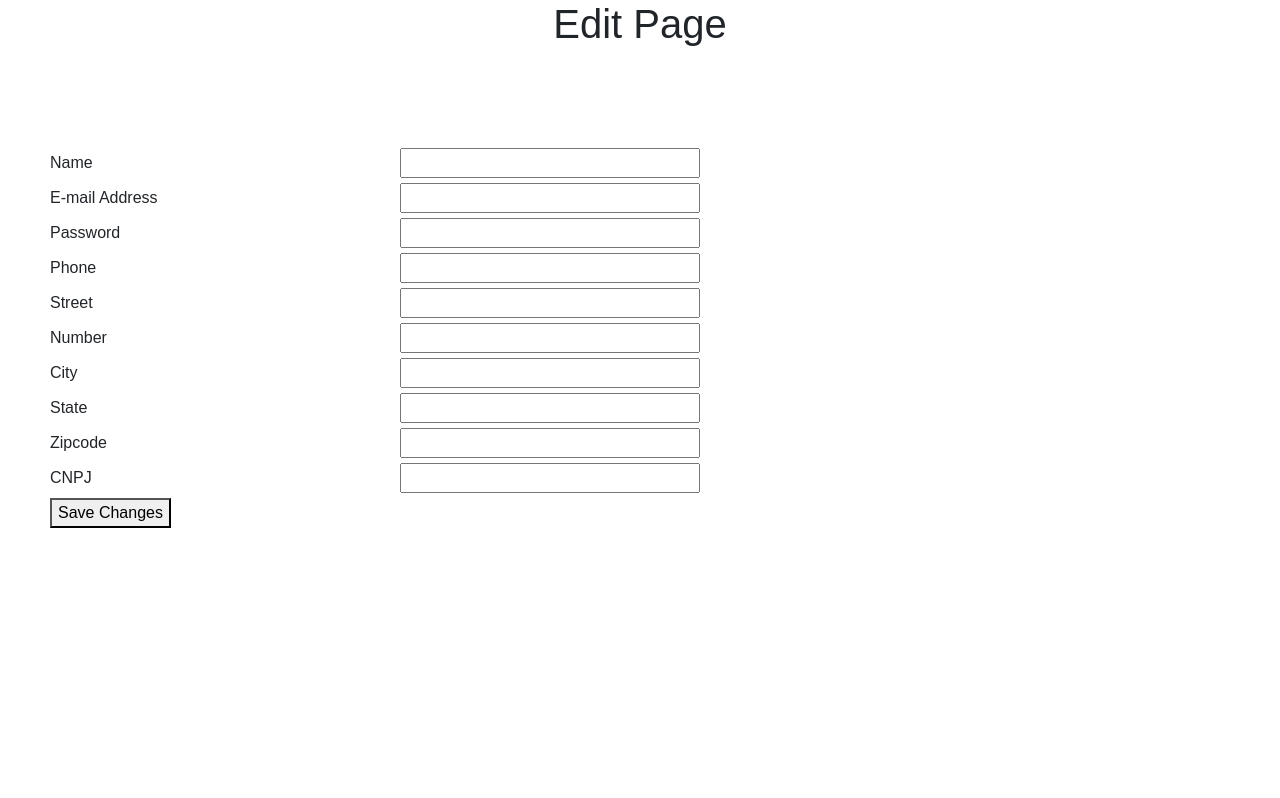
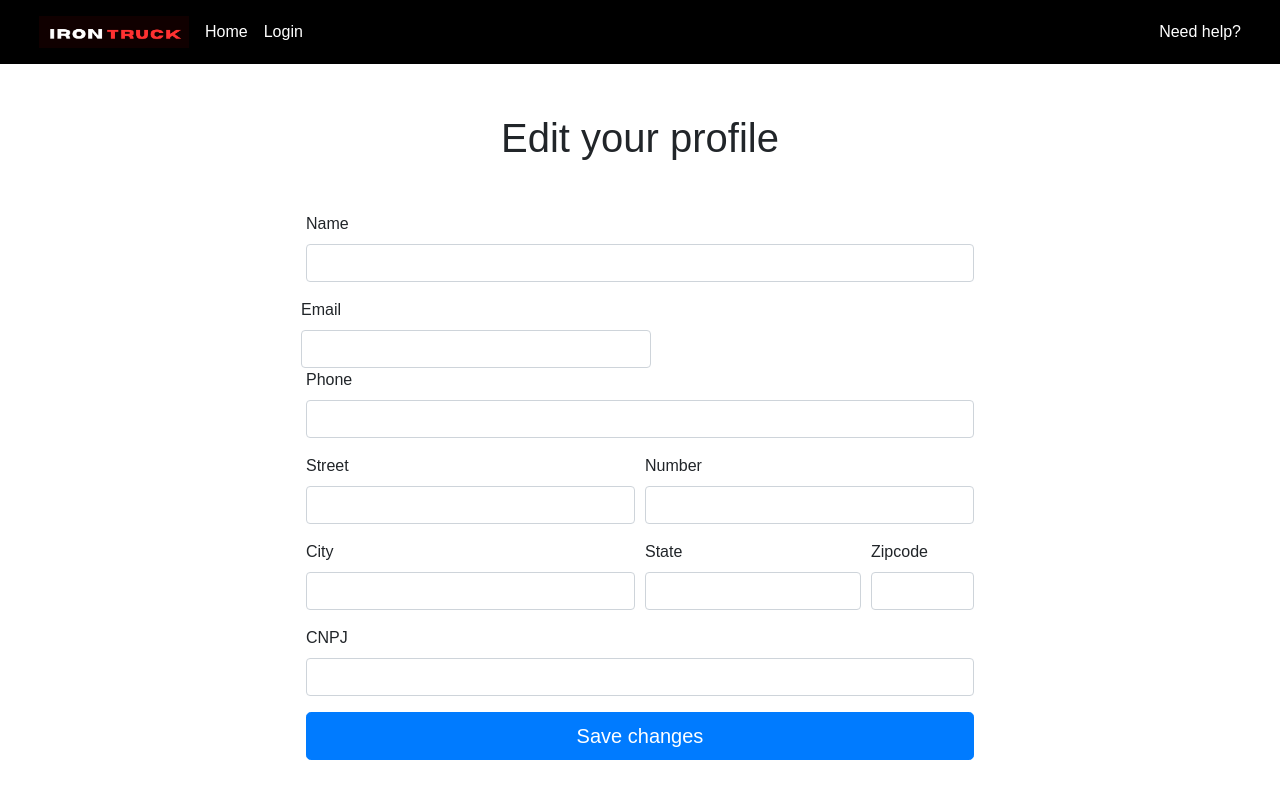
Before and after one commit to Bru9is/irontruck-client, a React (Create React App) app: page /edit-profile in a window 1280 px wide. Shown: the top 798 px of the page. Built offline with nearby package versions, Linux system fonts and the light colour scheme; no server answers; a web font is replaced by a local one.

Commit message:
Edit Post changes

```diff
--- a/src/assets/styles/index.css
+++ b/src/assets/styles/index.css
@@ -307,3 +307,16 @@ h4 {
     width: 100%;
     padding: 10px;
 }
+
+#edit-your-profile {
+    margin-top: 50px;
+    margin-bottom: 0px !important;
+}
+
+#edit-post {
+    margin-top: 50px;
+}
+
+.accept-reject{
+    margin-right: 20px;
+}
--- a/src/components/App.js
+++ b/src/components/App.js
@@ -17,6 +17,7 @@ import PostProposalsPage from "../pages/PostProposalsPage";
 import { AuthContextComponent } from "../contexts/authContext";
 import CompanyProposalsPage from "../pages/CompanyProposalsPage";
 import ProposalAcceptedPage from "../pages/ProposalAcceptedPage";
+import EditPostPage from "../pages/EditPostPage.js"
 
 
 function App() {
@@ -30,6 +31,7 @@ function App() {
           <Route path="/help" element={<HelpPage />} />
           <Route path="/company/proposals" element={<CompanyProposalsPage />} />
           <Route path="/:postId/all-proposals" element={<PostProposalsPage />} />
+          <Route path="/:postId/edit-post" element={<EditPostPage />} />
           <Route path="/:proposalId/accept" element={<ProposalAcceptedPage />} />
           <Route path="/auth">
             <Route path='signup' element={<Signup />} />
--- a/src/components/PostCard.js
+++ b/src/components/PostCard.js
@@ -1,3 +1,5 @@
+import {Link} from 'react-router-dom'
+
 function PostCard(props) {
 
     return (
@@ -10,6 +12,7 @@ function PostCard(props) {
             <p> <span style = {{color: '#9a0414'}}> Unboxing: </span><span>{props.unboxing ? "Yes": "No"}</span> </p>
             <p> <span style = {{color: '#9a0414'}}> Material: </span><span>{props.material ? "Yes": "No"}</span> </p>
             <p> <span style = {{color: '#9a0414'}}> Floor: </span><span>{props.floors}</span> </p>
+            <Link to={`/${props.postId}/edit-post`}><button>Edit post</button></Link>
         </div>
     )
 }
--- a/src/components/ProposalCard.js
+++ b/src/components/ProposalCard.js
@@ -17,7 +17,7 @@ const ProposalCard = ({date, origin, destination, companyName, total, proposalId
 
     return (
         <div className = 'gradient-border proposal-card'>
-            <p><span style = {{color: '#9a0414'}}>Date: </span><span>{new Date(date).toLocaleDateString('pt-br')}</span></p>
+            <p><span style = {{color: '#9a0414'}}>Date: </span><span>{date}</span></p>
             <p><span style = {{color: '#9a0414'}}>Origin: </span><span>{origin}</span></p>
             <p><span style = {{color: '#9a0414'}}>Destination: </span><span>{destination}</span></p>
             {companyName && <p><span style = {{color: '#9a0414'}}>Company name: </span><span>{companyName}</span></p>}
@@ -27,8 +27,8 @@ const ProposalCard = ({date, origin, destination, companyName, total, proposalId
             {status ==='pending' && <p><span style = {{color: '#9a0414'}}>Status: </span><span style = {{backgroundColor: 'blue', color: 'white'}}>{status}</span></p>}
             {(companyName && status === 'pending') && (
               <>
-                <button className = 'btn btn-primary btn-sm' onClick = {handleClick}>Accept proposal</button>
-                <button className = 'btn btn-danger btn-sm'>Reject proposal</button>
+                <button className = 'btn btn-primary btn-sm accept-reject' onClick = {handleClick}>Accept proposal</button>
+                <button className = 'btn btn-danger btn-sm accept-reject'>Reject proposal</button>
               </>)}
     </div>
     )
--- /dev/null
+++ b/src/pages/EditPostPage.js
@@ -0,0 +1,179 @@
+import { useParams, useNavigate} from 'react-router-dom'
+import { useState, useEffect } from 'react';
+import apiService from '../services/api.service';
+import Navbar from '../components/Navbar';
+
+const EditPostPage = () => {
+
+    const navigate = useNavigate()
+
+    const [post, setPost] = useState({
+        date: null,
+        origin: "",
+        destination: "",
+        truckType: "",
+        boxing: false,
+        unboxing: false,
+        material: false,
+        floors: "",
+        comment:"" });
+
+        const { postId } = useParams()
+
+    useEffect(() => {
+        async function getPostById(postId){
+            try {
+                const result = await apiService.getPostById(postId)
+                setPost(result.data)
+            } catch(err) {
+                console.log(err)
+            }
+        }
+        getPostById()
+    }, [])
+
+    async function handleSubmit(event) {
+        event.preventDefault();
+
+        try {
+          const newPost = {
+            date: post.date,
+            origin: post.origin,
+            destination: post.destination,
+            truckType: post.truckType,
+            boxing: post.boxing,
+            unboxing: post.unboxing,
+            material: post.material,
+            floors: post.floors,
+            comment: post.comment
+          }
+
+          await apiService.editPost(newPost, postId);
+
+          alert('Your post has been succesffully updated')
+          navigate('/user-page')
+        } catch (err) {
+          alert('Something went wrong')
+          console.error(err);
+        }
+      }
+
+    return (
+        <>
+        <Navbar />
+        <h1 id = 'edit-post'>Edit post</h1>
+        <div className = 'signup-container'>
+        <form className = "gradient-border" onSubmit={handleSubmit}>
+            <div className = 'form-item'>
+                <label className = 'post-label' htmlFor="createPostFormDate">Desired date</label>
+                <input className = 'form-control'
+                type="date"
+                name={post.date}
+                id="createPostFormDate"
+                value={post.date}
+                onChange={(e) => setPost({ ...post, date: e.target.value})}                />
+            </div>
+
+            <div className = 'form-item'>
+                <label className = 'post-label' htmlFor="createPostFormOrigin">Origin</label>
+                <input className = 'form-control'
+                type="text"
+                name={post.origin}
+                id="createPostFormOrigin"
+                value={post.origin}
+                onChange={(e) => setPost({ ...post, origin: e.target.value})}                />
+            </div>
+
+            <div className = 'form-item'>
+                <label className = 'post-label' htmlFor="createPostFormDestination">Destination</label>
+                <input className = 'form-control'
+                type="text"
+                name={post.destination}
+                id="createPostFormDestination"
+                value={post.destination}
+                onChange={(e) => setPost({ ...post, destination: e.target.value})}                  />
+            </div>
+
+            <div className = 'form-item'>
+                <label className = 'post-label' htmlFor="createPostFormTruckType">Select a truck type</label>
+                <select className = 'form-control'
+                type="text"
+                name={post.truckType}
+                id="createPostFormTruckType"
+                value={post.truckType}
+                onChange={(e) => setPost({ ...post, truckType: e.target.value})}   >
+
+                <option value="small">small</option>
+                <option value="middle">middle</option>
+                <option value="large">large</option>
+
+                </select>
+            </div>
+
+            <div className = 'form-item'>
+                <label className = 'post-label' htmlFor="createPostFormBoxing">Need boxing?</label>
+                <input className = 'form-check-input'
+                type="checkbox"
+                name={post.boxing}
+                id="createPostFormBoxing"
+                value={post.boxing}
+                checked={post.boxing}
+                onChange={(e) => setPost({ ...post, boxing: e.target.value})}
+                />
+            </div>
+
+            <div className = 'form-item'>
+                <label className = 'post-label' htmlFor="createPostFormUnboxing">Need unboxing?</label>
+                <input className = 'form-check-input'
+                type="checkbox"
+                name={post.unboxing}
+                id="createPostFormUnboxing"
+                value={post.unboxing}
+                checked={post.unboxing}
+                onChange={(e) => setPost({ ...post, unboxing: e.target.value})}                />
+            </div>
+
+            <div className = 'form-item'>
+                <label className = 'post-label' htmlFor="createPostFormMaterial">Need material?</label>
+                <input className = 'form-check-input'
+                type="checkbox"
+                name={post.material}
+                id="createPostFormMaterial"
+                value={post.material}
+                checked={post.material}
+                onChange={(e) => setPost({ ...post, material: e.target.value})}
+                />
+            </div>
+
+            <div className = 'form-item'>
+                <label className = 'post-label' htmlFor="createPostFormFloor">Floors</label>
+                <input className = 'form-control'
+                type="number"
+                name={post.floors}
+                id="createPostFormFloor"
+                value={post.floors}
+                onChange={(e) => setPost({ ...post, floors: e.target.value})}
+                />
+            </div>
+
+            <div className = 'form-item'>
+                <label className = 'post-label' htmlFor="createPostFormComment">Comment</label>
+                <input className = 'form-control'
+                type="text"
+                name={post.comment}
+                id="createPostFormComment"
+                value={post.comment}
+                onChange={(e) => setPost({ ...post, comment: e.target.value})}
+                />
+            </div>
+
+            <div>
+                <button className = 'btn btn-primary btn-lg btn-block' id = 'create-post-btn' type="submit">Save changes</button>
+            </div>
+            </form>
+            </div>
+        </>
+    )
+}
+
+export default EditPostPage
--- a/src/pages/EditProfilePage.js
+++ b/src/pages/EditProfilePage.js
@@ -1,34 +1,35 @@
 import { useState, useEffect } from "react";
 import apiService from "../services/api.service";
 import { useNavigate } from "react-router-dom";
+import Navbar from '../components/Navbar'
 
 const EditProfilePage = () => {
 
     const navigate = useNavigate()
+
     const [profile, setProfile] = useState({
         name: "",
         password: "",
         email: "",
         phone: "",
-        address: {
-            street: "",
-            number: "",
-            city: "",
-            profile: "",
-            zip: ""
-          },
+        street: '',
+        number: '',
+        city: '',
+        state: '',
+        zip: '',
         boxing: "",
         unboxing: "",
         material: "",
         valueFloor: "",
         document: "" });
 
-
     useEffect(() => {
         async function getProfile(){
             try {
                 const result = await apiService.getCompany()
-                setProfile(result.data)
+                console.log(result.data)
+                setProfile({...result.data, street:result.data.address.street, number:result.data.address.number,
+                    city:result.data.address.city, state:result.data.address.state, zip:result.data.address.zip})
             } catch(err) {
                 console.log(err)
             }
@@ -48,11 +49,13 @@ const EditProfilePage = () => {
                 street: profile.street,
                 number: profile.number,
                 city: profile.city,
-                profile: profile.state,
+                state: profile.state,
                 zip: profile.zip
               },
               document: profile.document
             }
+
+            console.log('edited user', editedUser)
             await apiService.editProfile(editedUser);
             alert("Profile successfully updated!")
             navigate("/");
@@ -64,173 +67,175 @@ const EditProfilePage = () => {
     return (
 
     <div>
-      <h1 className="title">Edit Page</h1>
-      <form className="char-creation" onSubmit={handleSubmit}>
+        <Navbar />
+      <h1 id = 'edit-your-profile'>Edit your profile</h1>
+    <div className="signup-container">
+        <form onSubmit={handleSubmit}>
 
-        <div>
-          <label htmlFor="signupFormName">Name</label>
+            <div className="form-group">
+            <label htmlFor="editProfileName">Name</label>
             <input
             type="text"
+            className="form-control"
             name={profile.name}
-            id="signupFormName"
+            id="editProfileName"
             value={profile.name}
             onChange={(e) => setProfile({ ...profile, name: e.target.value })}
             />
         </div>
 
+        <div className="form-row">
             <div>
-          <label htmlFor="signupFormEmail">E-mail Address</label>
+            <label htmlFor="editProfileEmail">Email</label>
             <input
                 type="email"
+                className="form-control"
                 name={profile.email}
-            id="signupFormEmail"
+                id="editProfileEmail"
                 value={profile.email}
-            onChange={(e) => setProfile({ ...profile, email: e.target.value })}
-          />
+                onChange={(e) => setProfile({ ...profile, email: e.target.value })} />
                 </div>
 
-        <div>
-          <label htmlFor="signupFormPassword">Password</label>
+        </div>
+        <div className="form-group">
+            <label htmlFor="editProfilePhone">Phone</label>
             <input
-            type="password"
-            name={profile.password}
-            id="signupFormPassword"
-            value={profile.password}
-            onChange={(e) => setProfile({ ...profile, password: e.target.value })}
-          />
+            type="text"
+            className="form-control"
+            name={profile.phone}
+            id="editProfilePhone"
+            value={profile.phone}
+            onChange={(e) => setProfile({ ...profile, phone: e.target.value })}/>
         </div>
 
-        <div>
-          <label htmlFor="signupFormPhone">Phone</label>
+        <div className="form-row">
+        <div className="form-group col-md-6">
+            <label htmlFor="inputStreet">Street</label>
             <input
             type="text"
-            name={profile.phone}
-            id="signupFormPhone"
-            value={profile.phone}
-            onChange={(e) => setProfile({ ...profile, phone: e.target.value })}
-          />
+            className="form-control"
+            name={profile.street}
+            id="editProfileStreet"
+            value={profile.street}
+            onChange={(e) => setProfile({ ...profile, street: e.target.value})}/>
+
+
+        </div>
+        <div className="form-group col-md-6">
+            <label htmlFor="editProfileNumber">Number</label>
+            <input
+            type="number"
+            className="form-control"
+            name={profile.number}
+            id="editProfileNumber"
+            value={profile.number}
+            onChange={(e) => setProfile({ ...profile, number: e.target.value})}/>
         </div>
 
-        <div>
-          <label htmlFor="signupFormStreet">Street</label>
+        </div>
+        <div className="form-row">
+            <div className="form-group col-md-6">
+            <label htmlFor="editProfileCity">City</label>
             <input
                 type="text"
-            name={profile.address.street}
-            id="signupFormStreet"
-            value={profile.address.street}
-            onChange={(e) => setProfile({ ...profile, street: e.target.value })}
-          />
-        </div>
-
-        <div>
-          <label htmlFor="signupFormNumber">Number</label>
-          <input
-            type="text"
-            name={profile.address.number}
-            id="signupFormNumber"
-            value={profile.address.number}
-            onChange={(e) => setProfile({ ...profile, number: e.target.value })}
-          />
-        </div>
-
-        <div>
-          <label htmlFor="signupFormCity">City</label>
-          <input
-            type="text"
-            name={profile.address.city}
-            id="signupFormCity"
-            value={profile.address.city}
+                className="form-control"
+                name={profile.city}
+                id="editProfileCity"
+                value={profile.city}
                 onChange={(e) => setProfile({ ...profile, city: e.target.value })}
                 />
             </div>
 
-        <div>
-          <label htmlFor="signupFormCity">State</label>
+            <div className="form-group col-md-4">
+            <label htmlFor="editFormState">State</label>
             <input
                 type="text"
-            name={profile.address.state}
-            id="signupFormState"
-            value={profile.address.state}
-            onChange={(e) => setProfile({ ...profile, state: e.target.value })}
-          />
+                className="form-control"
+                name={profile.state}
+                id="seditProfileState"
+                value={profile.state}
+                onChange={(e) => setProfile({ ...profile, state: e.target.value })}/>
             </div>
 
-        <div>
-          <label htmlFor="signupFormCity">Zipcode</label>
+            <div className="form-group col-md-2">
+            <label for="editProfileZip">Zipcode</label>
             <input
                 type="text"
-            name={profile.address.zip}
-            id="signupFormZip"
-            value={profile.address.zip}
-            onChange={(e) => setProfile({ ...profile, zip: e.target.value })}
-          />
+                className="form-control"
+                name={profile.zip}
+                id="editProfileZip"
+                //pattern="	^\d{5}-\d{3}$"
+                value={profile.zip}
+                onChange={(e) => setProfile({ ...profile, zip: e.target.value })}/>
+            </div>
         </div>
 
-        <div>
-          <label htmlFor="signupFormDocument">{profile.role==='user'? "CPF" : "CNPJ"}</label>
+        <div className="form-group">
+            <label htmlFor="editProfileDocument">{profile.role==='user'? "CPF" : "CNPJ"}</label>
             <input
+                className='form-control'
                 type="text"
                 name={profile.document}
-            id="signupFormDocument"
+                id="editProfileDocument"
                 value={profile.document}
                 onChange={(e) => setProfile({ ...profile, document: e.target.value })}
                 />
                 </div>
 
-        {(profile.role === 'company') &&
-
-        <div className="values-container">
-            <div>
-              <label htmlFor="signupFormBoxing">Boxing Value:</label>
+            {(profile.role==='company') && <>
+            <div className='form-row'>
+                <div className = "form-group col-md-3">
+                    <label htmlFor="editProfileBoxing">Boxing value:</label>
                         <input
+                        className='form-control'
                         type="text"
                         name={profile.boxing}
-                  id="signupFormboxing"
+                        id="editProfileboxing"
                         value={profile.boxing}
-
                         onChange={(e) => setProfile({ ...profile, boxing: e.target.value })}
                         />
                     </div>
 
-            <div>
-              <label htmlFor="signupFormUnboxing">Unboxing Value:</label>
+                    <div className = "form-group col-md-3">
+                    <label htmlFor="editProfileUnboxing">Unboxing value:</label>
                         <input
+                        className='form-control'
                         type="text"
                         name={profile.unboxing}
-                  id="signupFormUnboxing"
+                        id="editProfileUnboxing"
                         value={profile.unboxing}
-
                         onChange={(e) => setProfile({ ...profile, unboxing: e.target.value })}
                         />
                     </div>
 
-            <div>
-              <label htmlFor="signupFormMaterial">Material Value:</label>
+                    <div className = "form-group col-md-3">
+                    <label htmlFor="editProfileMaterial">Material value:</label>
                         <input
+                        className='form-control'
                         type="text"
                         name={profile.material}
-                  id="signupFormMaterial"
+                        id="editProfileMaterial"
                         value={profile.material}
-
                         onChange={(e) => setProfile({ ...profile, material: e.target.value })}
                         />
                     </div>
 
-            <div>
-              <label htmlFor="signupFormValueFloor">Value per Floors:</label>
+                    <div className = "form-group col-md-3">
+                    <label htmlFor="editProfileValueFloor">Value per floor:</label>
                         <input
+                        className='form-control'
                         type="text"
-                  name={profile.valueFloor}
-                  id="signupFormValueFloor"
-                  value={profile.valueFloor}
-
-                  onChange={(e) => setProfile({ ...profile, valueFloor: e.target.value })}
-                />
+                        name={profile.floor}
+                        id="editProfileValueFloor"
+                        value={profile.floor}
+                        onChange={(e) => setProfile({ ...profile, valueFloor: e.target.value })}                />
                     </div>
                     </div>
-        }
-        <button type="submit">Save Changes</button>
+                    </>}
+
+        <button type="submit" className="btn btn-primary btn-block btn-lg">Save changes</button>
         </form>
+    </div>
     </div>
   );
 }
--- a/src/pages/HomePage.js
+++ b/src/pages/HomePage.js
@@ -9,7 +9,7 @@ function Home() {
   return (
     <div className="text-center">
       <Navbar />
-      <img src = {bgPicture} alt = 'irontruck-background' width='80%'/>
+      <img src = {bgPicture} alt = 'irontruck-background' width='50%'/>
       <div className="d-flex flex-column align-items-center flex-container">
 
           <Link style={{ textDecoration: 'none' }} className="slide-btn" to="/auth/signup?type=company">
--- a/src/pages/ProposalAcceptedPage.js
+++ b/src/pages/ProposalAcceptedPage.js
@@ -1,5 +1,4 @@
 import Navbar from "../components/Navbar.js"
-import ProposalCard from "../components/ProposalCard.js"
 import {useState, useEffect} from "react"
 import apiService from "../services/api.service.js"
 import { useParams } from "react-router-dom"
--- a/src/pages/UserPage.js
+++ b/src/pages/UserPage.js
@@ -37,6 +37,7 @@ const UserPage = () => {
                 <div className = 'post-card gradient-border'>
 
                     <PostCard
+                        postId={e._id}
                         key = {e._id}
                         date = {new Date(e.date).toLocaleDateString('pt-br')}
                         origin = {e.origin}
--- a/src/pages/auth/Signup.js
+++ b/src/pages/auth/Signup.js
@@ -161,7 +161,7 @@ function Signup(props) {
   <div className="form-group col-md-6">
     <label for="inputNumber">Number</label>
     <input
-      type="text"
+      type="number"
       placeholder="Enter your house number"
       className="form-control"
       name="number"
```
Also changed, not shown: src/services/api.service.js (+9 -1 lines), 1 other file (tests, documents, lock files or other folders). Lines whose indentation alone changed are shown as unchanged.
